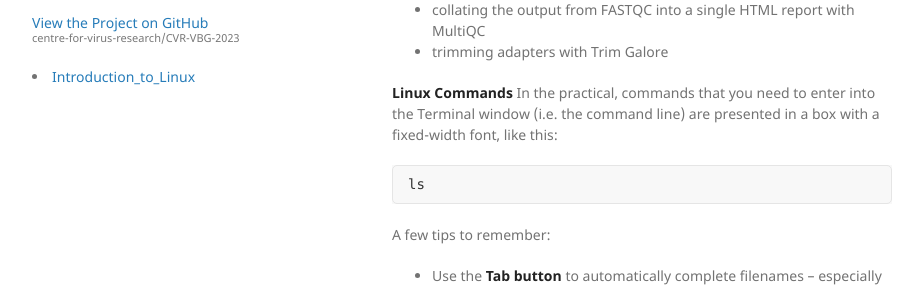
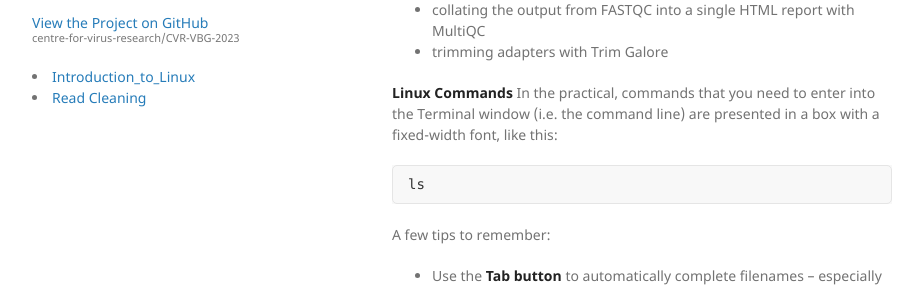
Before and after one commit to centre-for-virus-research/CVR-VBG-2023, a Jekyll site: the page built from Read Cleaning.md, in a window 1280 px wide. Shown: the part 226-513 px from the top of the page, without its empty margins (178-1101 px from the left). Built offline with Jekyll 4.4.1, drawn with Linux system fonts in a browser that asks for light colours; our own code applies the rules of GitHub Pages for plain Markdown files; the repository's description, which GitHub fills in, is left out.

Commit message:
Update Read Cleaning.md

```diff
--- a/Read Cleaning.md
+++ b/Read Cleaning.md
@@ -1,3 +1,9 @@
+---
+layout: default
+title: Read Cleaning
+rank: 2
+---
+
 **Read Cleaning Practical**
 Derek Wright, MRC-University of Glasgow Centre for Virus Research
 [**Derek.Wright@glasgow.ac.uk**](mailto:Derek.Wright@glasgow.ac.uk)
```
